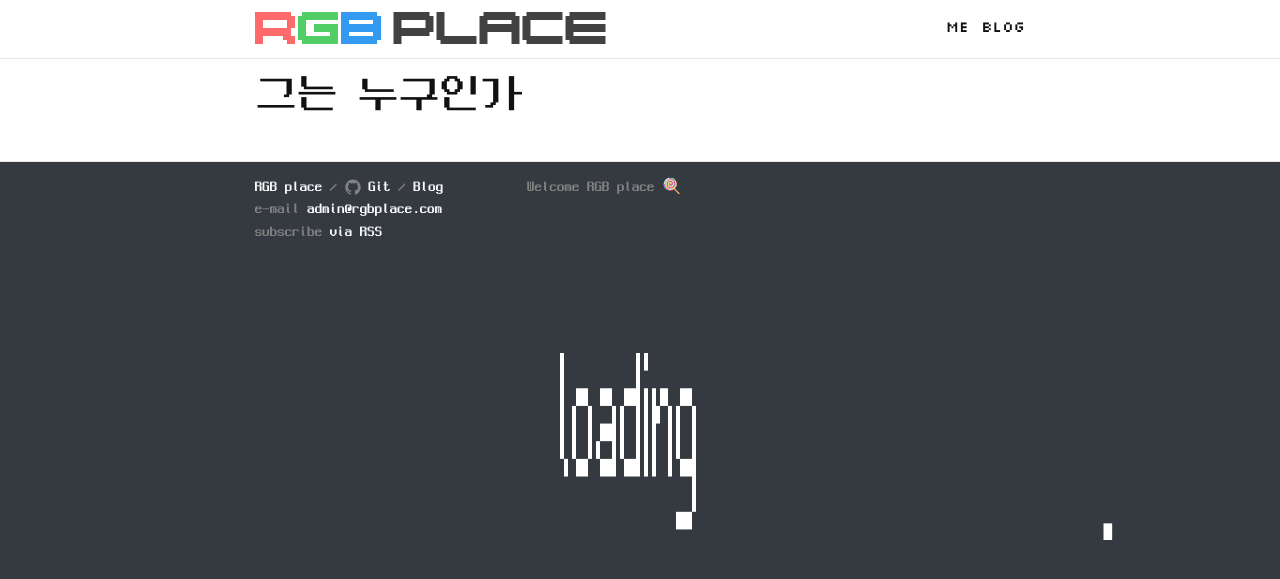
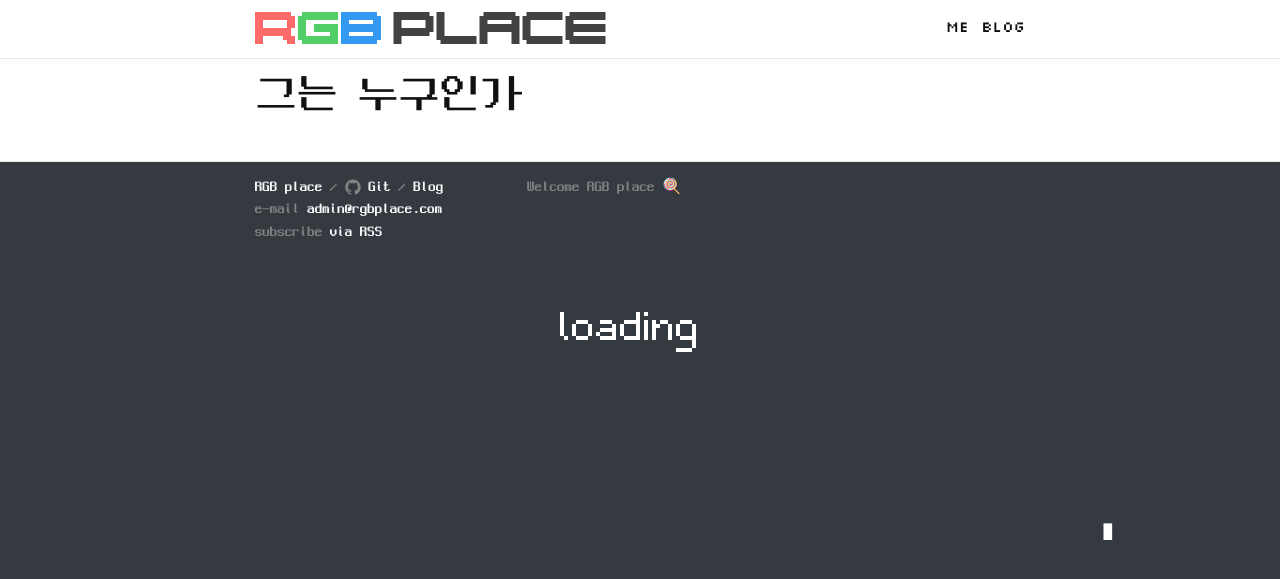
Before and after one commit to 6lueparr0t/about-rgbplace, a Jekyll site: the page built from pages/me.md, in a window 1280 px wide. Shown: the top 579 px of the page. Built offline with Jekyll 4.4.1, drawn with Linux system fonts in a browser that asks for light colours; some web fonts are replaced.

Commit message:
auto commit 2019-06-18 20:44:56

```diff
--- a/_sass/css/_preload.scss
+++ b/_sass/css/_preload.scss
@@ -5,8 +5,8 @@ body.preload {
 	visibility: hidden;
 	background: $background-color;
 	background-image: url("/assets/img/loading.gif");
-	background-position:center;
-	background-size: 200px 300px;
+	background-position:center 300px;
+	background-size: 200px auto;
 	background-repeat: no-repeat;
 	background-attachment: fixed;
 }
```
